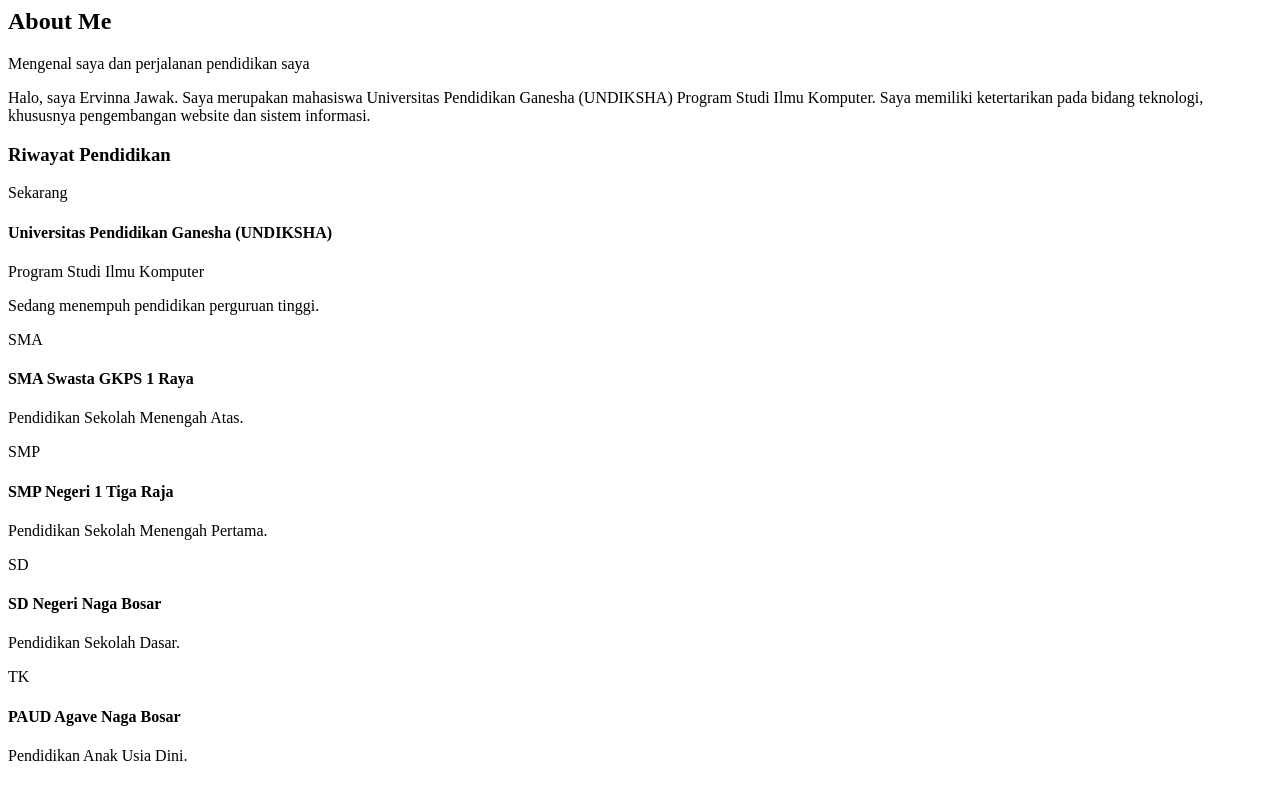
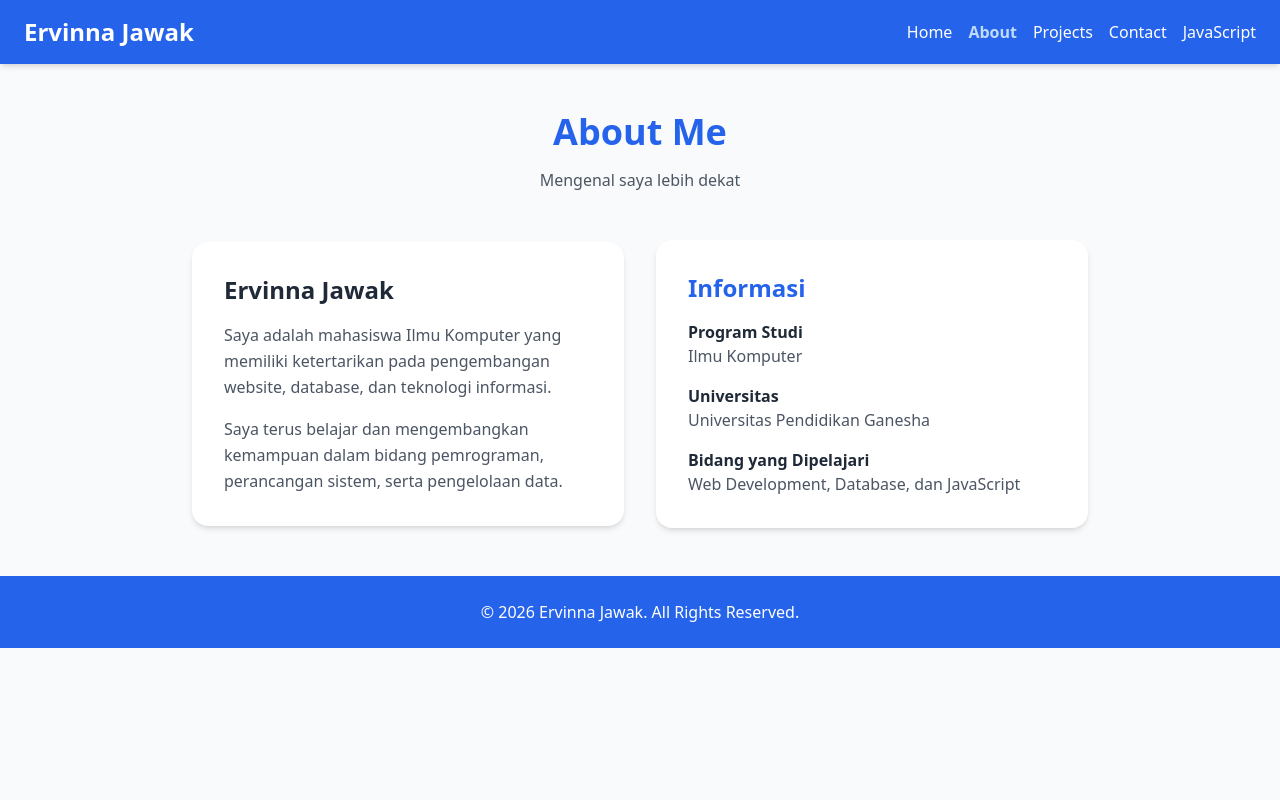
Before and after one commit to ervinnajawak549-coder/Ervinna.portofolio, a plain HTML site: page about.html in a window 1280 px wide. Drawn offline with nearby package versions, Linux system fonts and the light colour scheme.

Commit message:
Add files via upload

```diff
--- a/about.html
+++ b/about.html
@@ -1,126 +1,171 @@
-<!-- About Section -->
-<section id="about" class="py-20 bg-white">
-    <div class="max-w-6xl mx-auto px-6">
+<!DOCTYPE html>
+<html lang="en">
 
-        <!-- Judul -->
-        <div class="text-center mb-12">
-            <h2 class="text-3xl md:text-4xl font-bold text-gray-800">
-                About Me
-            </h2>
-            <p class="mt-3 text-gray-600">
-                Mengenal saya dan perjalanan pendidikan saya
-            </p>
-        </div>
+<head>
+    <meta charset="UTF-8">
+    <meta name="viewport" content="width=device-width, initial-scale=1.0">
 
-        <!-- Deskripsi -->
-        <div class="max-w-3xl mx-auto text-center mb-14">
-            <p class="text-gray-600 leading-relaxed">
-                Halo, saya <span class="font-semibold text-blue-600">Ervinna Jawak</span>.
-                Saya merupakan mahasiswa Universitas Pendidikan Ganesha (UNDIKSHA)
-                Program Studi Ilmu Komputer. Saya memiliki ketertarikan pada bidang
-                teknologi, khususnya pengembangan website dan sistem informasi.
-            </p>
-        </div>
+    <meta name="description"
+          content="Tentang Ervinna Jawak, mahasiswa Ilmu Komputer.">
 
-        <!-- Riwayat Pendidikan -->
-        <div class="max-w-3xl mx-auto">
+    <title>About - Ervinna Jawak</title>
 
-            <h3 class="text-2xl font-bold text-gray-800 text-center mb-10">
-                Riwayat Pendidikan
-            </h3>
+    <!-- Tailwind CSS -->
+    <script src="https://cdn.tailwindcss.com"></script>
+</head>
 
-            <div class="relative border-l-4 border-blue-500 ml-4">
+<body class="bg-gray-50 text-gray-800">
 
-                <!-- Kuliah -->
-                <div class="mb-10 ml-8">
-                    <div class="absolute -left-3.5 w-6 h-6 bg-blue-500 rounded-full border-4 border-white"></div>
+    <!-- NAVBAR -->
+    <header class="bg-blue-600 text-white shadow-md">
 
-                    <span class="text-sm text-blue-600 font-semibold">
-                        Sekarang
-                    </span>
+        <nav class="container mx-auto px-6 py-4
+                    flex flex-col md:flex-row
+                    justify-between items-center">
 
-                    <h4 class="text-xl font-bold text-gray-800 mt-1">
-                        Universitas Pendidikan Ganesha (UNDIKSHA)
-                    </h4>
+            <h1 class="text-2xl font-bold mb-3 md:mb-0">
+                Ervinna Jawak
+            </h1>
 
-                    <p class="text-gray-600 mt-1">
-                        Program Studi Ilmu Komputer
+            <div class="flex flex-wrap justify-center gap-4">
+
+                <a href="index.html"
+                   class="hover:text-blue-200">
+                    Home
+                </a>
+
+                <a href="about.html"
+                   class="text-blue-200 font-bold">
+                    About
+                </a>
+
+                <a href="projects.html"
+                   class="hover:text-blue-200">
+                    Projects
+                </a>
+
+                <a href="contact.html"
+                   class="hover:text-blue-200">
+                    Contact
+                </a>
+
+                <a href="javascript.html"
+                   class="hover:text-blue-200">
+                    JavaScript
+                </a>
+
+            </div>
+
+        </nav>
+
+    </header>
+
+
+    <!-- MAIN -->
+    <main class="container mx-auto px-6 py-12">
+
+        <!-- ABOUT -->
+        <section class="max-w-4xl mx-auto">
+
+            <div class="text-center mb-12">
+
+                <h2 class="text-4xl font-bold text-blue-600 mb-4">
+                    About Me
+                </h2>
+
+                <p class="text-gray-600">
+                    Mengenal saya lebih dekat
+                </p>
+
+            </div>
+
+
+            <div class="grid md:grid-cols-2 gap-8 items-center">
+
+                <!-- PROFIL -->
+                <div class="bg-white p-8 rounded-2xl shadow-md">
+
+                    <h3 class="text-2xl font-bold mb-4">
+                        Ervinna Jawak
+                    </h3>
+
+                    <p class="text-gray-600 leading-relaxed">
+                        Saya adalah mahasiswa Ilmu Komputer yang
+                        memiliki ketertarikan pada pengembangan
+                        website, database, dan teknologi informasi.
                     </p>
 
-                    <p class="text-gray-500 mt-2">
-                        Sedang menempuh pendidikan perguruan tinggi.
+                    <p class="text-gray-600 leading-relaxed mt-4">
+                        Saya terus belajar dan mengembangkan
+                        kemampuan dalam bidang pemrograman,
+                        perancangan sistem, serta pengelolaan data.
                     </p>
+
                 </div>
 
-                <!-- SMA -->
-                <div class="mb-10 ml-8">
-                    <div class="absolute -left-3.5 w-6 h-6 bg-blue-500 rounded-full border-4 border-white"></div>
 
-                    <span class="text-sm text-blue-600 font-semibold">
-                        SMA
-                    </span>
+                <!-- INFORMASI -->
+                <div class="bg-white p-8 rounded-2xl shadow-md">
 
-                    <h4 class="text-xl font-bold text-gray-800 mt-1">
-                        SMA Swasta GKPS 1 Raya
-                    </h4>
+                    <h3 class="text-2xl font-bold mb-4 text-blue-600">
+                        Informasi
+                    </h3>
 
-                    <p class="text-gray-500 mt-2">
-                        Pendidikan Sekolah Menengah Atas.
-                    </p>
-                </div>
+                    <div class="space-y-4">
 
-                <!-- SMP -->
-                <div class="mb-10 ml-8">
-                    <div class="absolute -left-3.5 w-6 h-6 bg-blue-500 rounded-full border-4 border-white"></div>
+                        <div>
+                            <p class="font-semibold">
+                                Program Studi
+                            </p>
 
-                    <span class="text-sm text-blue-600 font-semibold">
-                        SMP
-                    </span>
+                            <p class="text-gray-600">
+                                Ilmu Komputer
+                            </p>
+                        </div>
 
-                    <h4 class="text-xl font-bold text-gray-800 mt-1">
-                        SMP Negeri 1 Tiga Raja
-                    </h4>
+                        <div>
+                            <p class="font-semibold">
+                                Universitas
+                            </p>
 
-                    <p class="text-gray-500 mt-2">
-                        Pendidikan Sekolah Menengah Pertama.
-                    </p>
-                </div>
+                            <p class="text-gray-600">
+                                Universitas Pendidikan Ganesha
+                            </p>
+                        </div>
 
-                <!-- SD -->
-                <div class="mb-10 ml-8">
-                    <div class="absolute -left-3.5 w-6 h-6 bg-blue-500 rounded-full border-4 border-white"></div>
+                        <div>
+                            <p class="font-semibold">
+                                Bidang yang Dipelajari
+                            </p>
 
-                    <span class="text-sm text-blue-600 font-semibold">
-                        SD
-                    </span>
+                            <p class="text-gray-600">
+                                Web Development, Database,
+                                dan JavaScript
+                            </p>
+                        </div>
 
-                    <h4 class="text-xl font-bold text-gray-800 mt-1">
-                        SD Negeri Naga Bosar
-                    </h4>
+                    </div>
 
-                    <p class="text-gray-500 mt-2">
-                        Pendidikan Sekolah Dasar.
-                    </p>
-                </div>
-
-                <!-- TK -->
-                <div class="ml-8">
-                    <div class="absolute -left-3.5 w-6 h-6 bg-blue-500 rounded-full border-4 border-white"></div>
-
-                    <span class="text-sm text-blue-600 font-semibold">
-                        TK
-                    </span>
-
-                    <h4 class="text-xl font-bold text-gray-800 mt-1">
-                        PAUD Agave Naga Bosar
-                    </h4>
-
-                    <p class="text-gray-500 mt-2">
-                        Pendidikan Anak Usia Dini.
-                    </p>
                 </div>
 
             </div>
-        </div>
-    </div>
-</section>
+
+        </section>
+
+    </main>
+
+
+    <!-- FOOTER -->
+    <footer class="bg-blue-600 text-white
+                   text-center py-6">
+
+        <p>
+            &copy; 2026 Ervinna Jawak.
+            All Rights Reserved.
+        </p>
+
+    </footer>
+
+</body>
+
+</html>
```
